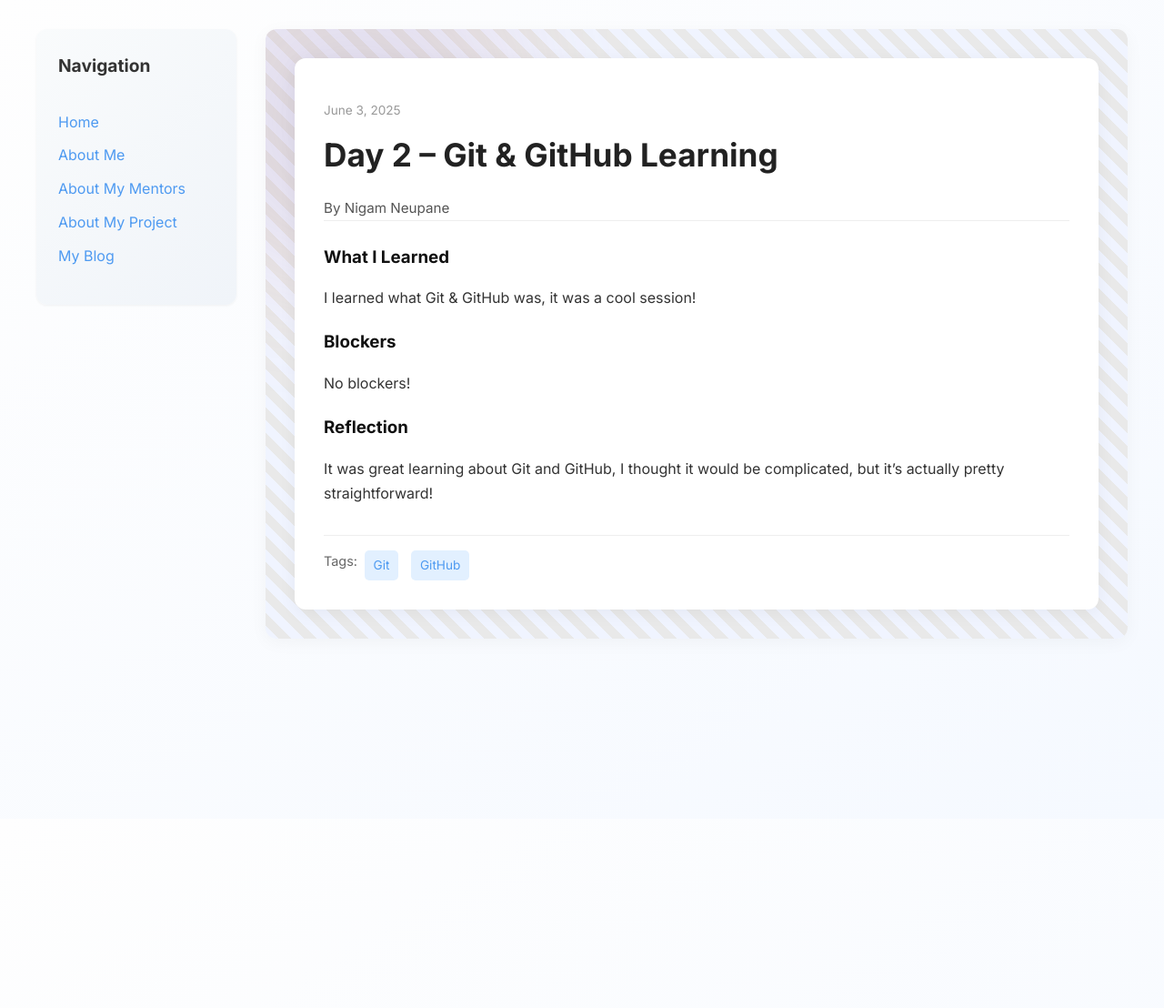
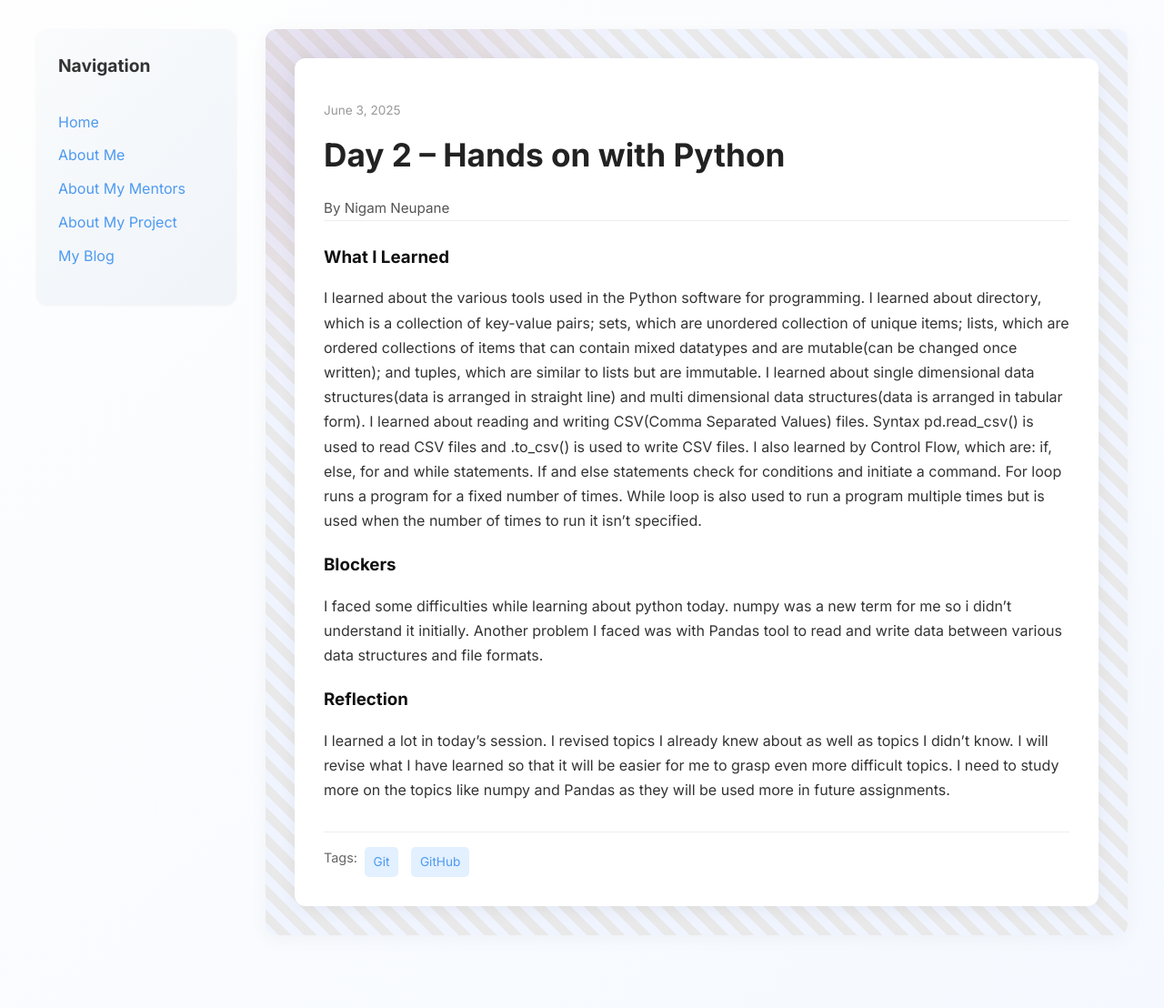
Before and after one commit to NigamNeupane/NigamNeupane.github.io, a Jekyll site: the page built from _posts/2025-06-03-day-2.md, in a window 1280 px wide. Shown: the whole page at 91% size. Built offline with Jekyll 4.4.1, drawn with Linux system fonts in a browser that asks for light colours; before the commit the page ends 900 px from its top, so only the background shows below that.

Commit message:
Update 2025-06-03-day-2.md

```diff
--- a/_posts/2025-06-03-day-2.md
+++ b/_posts/2025-06-03-day-2.md
@@ -1,17 +1,17 @@
 ---
 layout: post
-title: "Day 2 – Git & GitHub Learning"
+title: "Day 2 – Hands on with Python"
 date: 2025-06-03
 author: Nigam Neupane
 permalink: /day2.html
 tags: ["Git", "GitHub"]
 
 what_i_learned: |
-  I learned what Git & GitHub was, it was a cool session!
+  I learned about the various tools used in the Python software for programming. I learned about directory, which is a collection of key-value pairs; sets, which are unordered collection of unique items; lists, which are ordered collections of items that can contain mixed datatypes and are mutable(can be changed once written); and tuples, which are similar to lists but are immutable. I learned about single dimensional data structures(data is arranged in straight line) and multi dimensional data structures(data is arranged in tabular form). I learned about reading and writing CSV(Comma Separated Values) files. Syntax pd.read_csv() is used to read CSV files and .to_csv() is used to write CSV files. I also learned by Control Flow, which are: if, else, for and while statements. If and else statements check for conditions and initiate a command. For loop runs a program for a fixed number of times. While loop is also used to run a program multiple times but is used when the number of times to run it isn't specified.
 
 blockers: |
-  No blockers!
+  I faced some difficulties while learning about python today. numpy was a new term for me so i didn't understand it initially. Another problem I faced was with Pandas tool to read and write data between various data structures and file formats.
 
 reflection: |
-  It was great learning about Git and GitHub, I thought it would be complicated, but it's actually pretty straightforward!
+  I learned a lot in today's session. I revised topics I already knew about as well as topics I didn't know. I will revise what I have learned so that it will be easier for me to grasp even more difficult topics. I need to study more on the topics like numpy and Pandas as they will be used more in future assignments.
 ---
```
